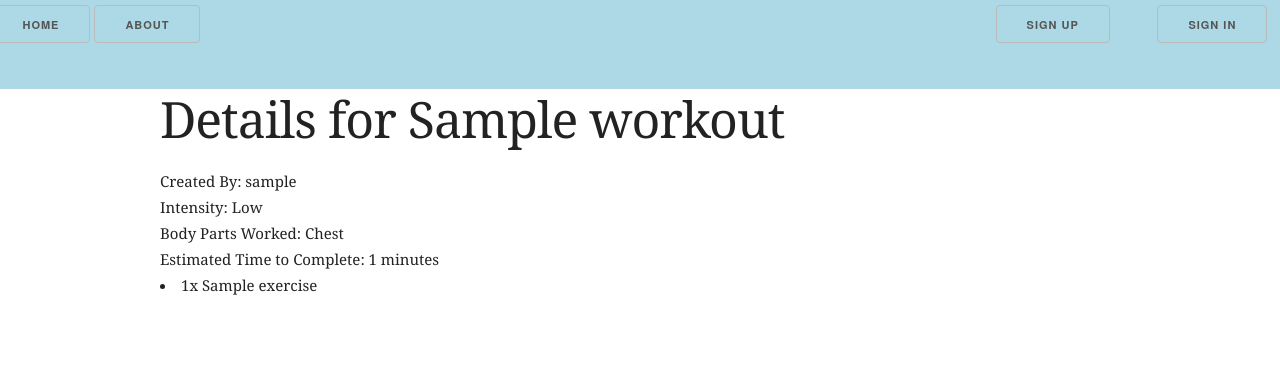
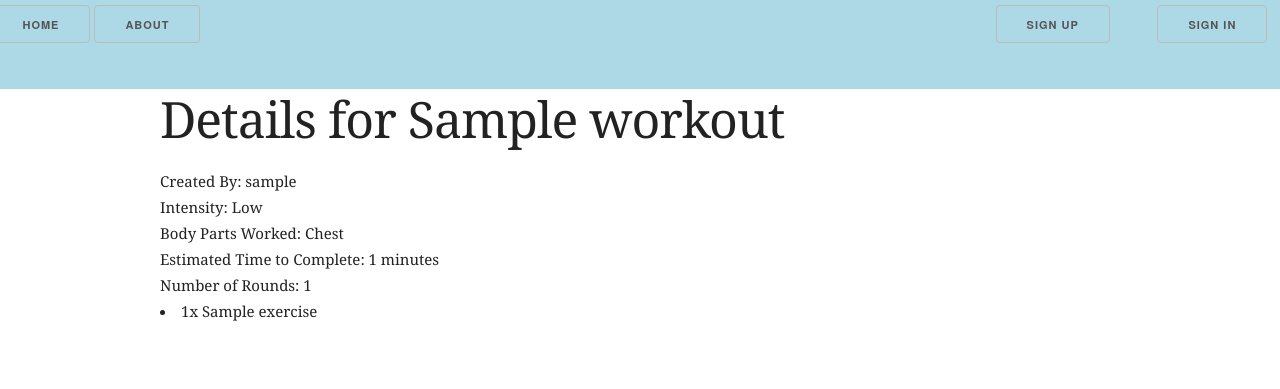
Before and after one commit to chiangd233/django_project_app, a Django app: page /1 in a window 1280 px wide. Shown: the part 81-470 px from the top of the page. Run offline with Django 4.2, Linux system fonts and the light colour scheme; tables that the repository leaves empty hold one stand-in row (values such as "Sample post").

Commit message:
final changes

```diff
--- a/main_app/templates/workout_detail.html
+++ b/main_app/templates/workout_detail.html
@@ -17,6 +17,7 @@
                 {% endfor %}
             </p>
             <p>Estimated Time to Complete: {{workout.time}} minutes</p>
+            <p>Number of Rounds: {{workout.rounds}}</p>
         </div>
         <div>
             {% for exercise in workout.exercise.all %}
```
Also changed, not shown: README.md.
